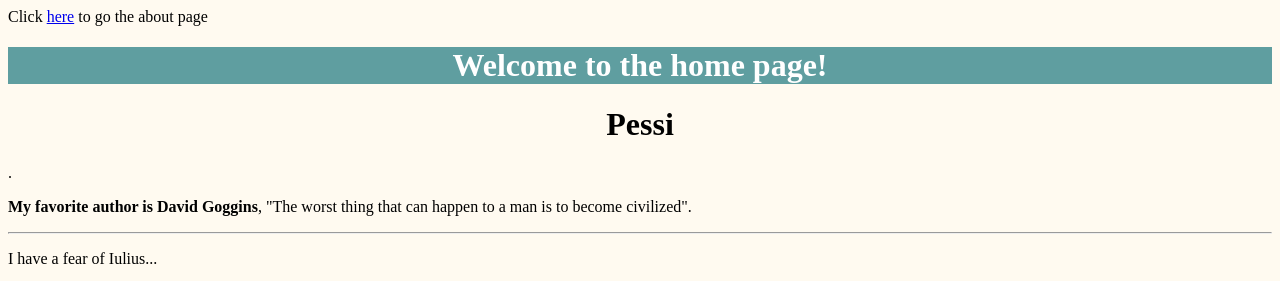
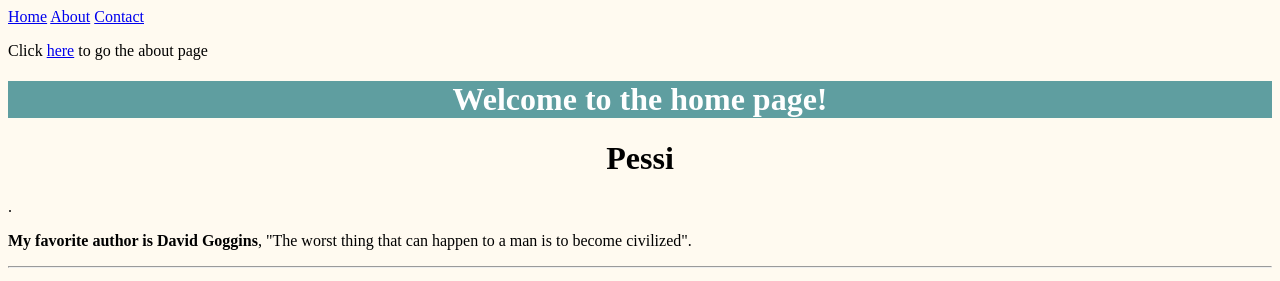
Before and after one commit to MocreacGabriel/PenaltyBro, a plain HTML site: page index.html in a window 1280 px wide. Shown: the top 281 px of the page. Drawn offline with Linux system fonts and the light colour scheme.

Commit message:
Update index.html

```diff
--- a/index.html
+++ b/index.html
@@ -7,6 +7,9 @@
 </head>
 <body>
    <div class ="upper-content">
+        <a href="#">Home</a>
+        <a href="#">About</a>
+        <a href="#">Contact</a>
     <p> Click <a href="about.html"> here</a> to go the about page </p>
     <h1  class="head1">Welcome to the home page!</h1>
     <h1>Pessi</h1>
```
